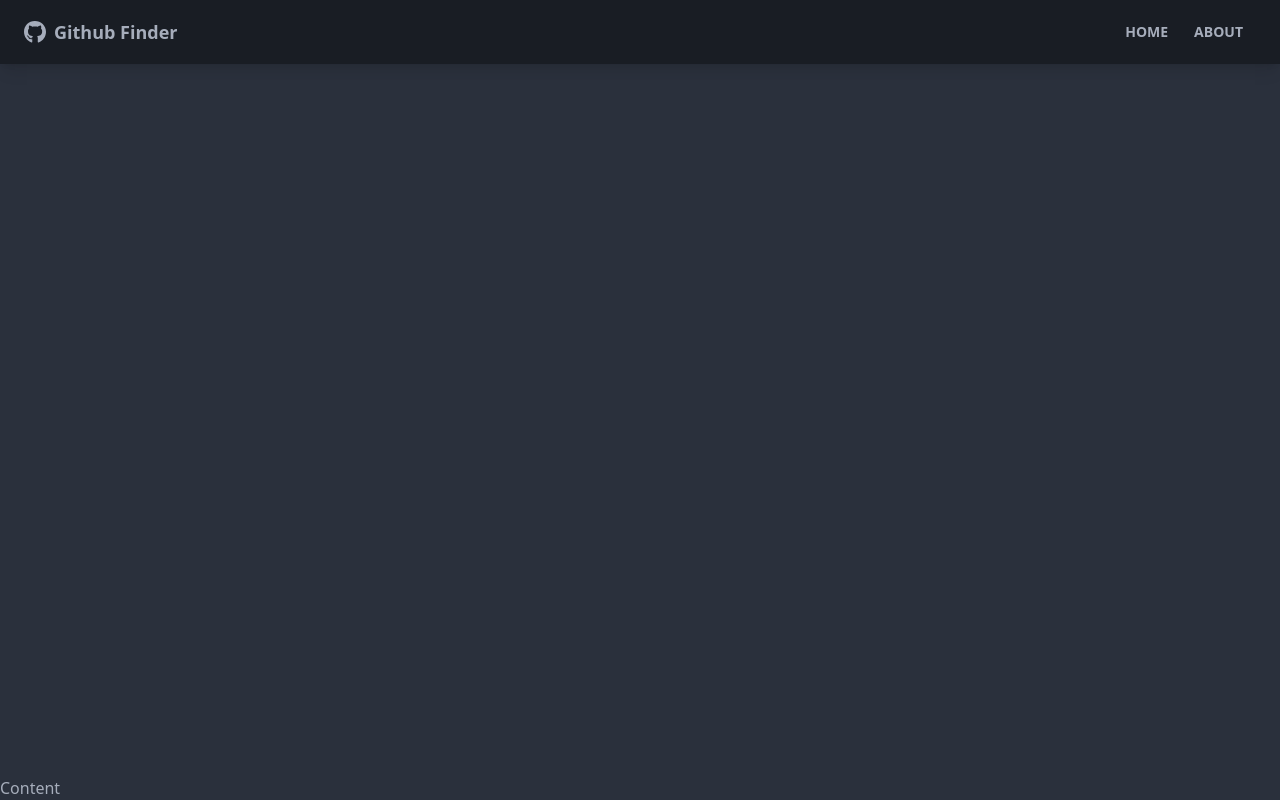
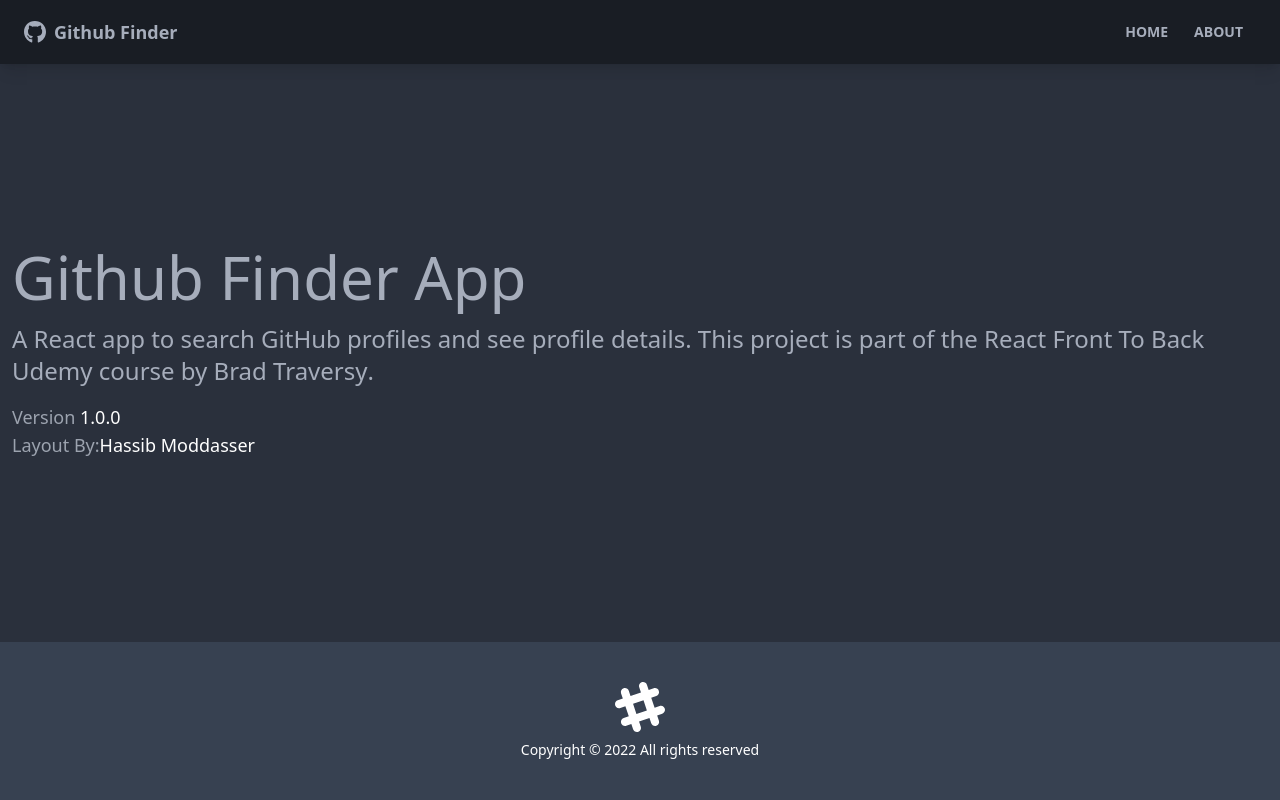
Before and after one commit to gbolahan7/github-finder-app, a React (Create React App) app: page /about in a window 1280 px wide. Built offline with nearby package versions, Linux system fonts and the light colour scheme.

Commit message:
page routing

```diff
--- a/src/App.js
+++ b/src/App.js
@@ -1,6 +1,10 @@
 import React from "react";
-import {BrowserRouter as Router, Route} from 'react-router-dom'
+import {BrowserRouter as Router, Route, Routes} from 'react-router-dom'
 import Navbar from "./components/layout/Navbar";
+import Footer from "./components/Footer";
+import Home from "./pages/Home";
+import About from "./pages/About";
+import NotFound from "./pages/NotFound";
 
 
 function App() {
@@ -8,7 +12,15 @@
     <Router>
        <div className="flex flex-col justify-between h-screen">
         <Navbar/>
-        <main>Content</main>
+        <main className="container mx-auto px-3 pb-12">
+          <Routes>
+            <Route path ='/' element={<Home/>}></Route>
+            <Route path ='/about' element={<About/>}></Route>
+            <Route path ='/notfound' element={<NotFound/>}></Route>
+            <Route path ='/*' element={<NotFound/>}></Route>
+          </Routes>
+        </main>
+        <Footer/>
        </div>
     </Router>
   );
--- /dev/null
+++ b/src/components/Footer.jsx
@@ -0,0 +1,24 @@
+import React from 'react'
+
+export default function Footer() {
+const footerYear = new Date().getFullYear()
+
+  return (
+    <footer className='footer p-10 bg-gray-700 text-primary-content footer-center'>
+        <div>
+        <svg
+          width='50'
+          height='50'
+          viewBox='0 0 24 24'
+          xmlns='http://www.w3.org/2000/svg'
+          fillRule='evenodd'
+          clipRule='evenodd'
+          className='inline-block fill-current'
+        >
+          <path d='M22.672 15.226l-2.432.811.841 2.515c.33 1.019-.209 2.127-1.23 2.456-1.15.325-2.148-.321-2.463-1.226l-.84-2.518-5.013 1.677.84 2.517c.391 1.203-.434 2.542-1.831 2.542-.88 0-1.601-.564-1.86-1.314l-.842-2.516-2.431.809c-1.135.328-2.145-.317-2.463-1.229-.329-1.018.211-2.127 1.231-2.456l2.432-.809-1.621-4.823-2.432.808c-1.355.384-2.558-.59-2.558-1.839 0-.817.509-1.582 1.327-1.846l2.433-.809-.842-2.515c-.33-1.02.211-2.129 1.232-2.458 1.02-.329 2.13.209 2.461 1.229l.842 2.515 5.011-1.677-.839-2.517c-.403-1.238.484-2.553 1.843-2.553.819 0 1.585.509 1.85 1.326l.841 2.517 2.431-.81c1.02-.33 2.131.211 2.461 1.229.332 1.018-.21 2.126-1.23 2.456l-2.433.809 1.622 4.823 2.433-.809c1.242-.401 2.557.484 2.557 1.838 0 .819-.51 1.583-1.328 1.847m-8.992-6.428l-5.01 1.675 1.619 4.828 5.011-1.674-1.62-4.829z'></path>
+        </svg>
+        <p>Copyright &copy; {footerYear} All rights reserved</p>
+        </div>
+    </footer>
+  )
+}
--- a/src/components/layout/Navbar.jsx
+++ b/src/components/layout/Navbar.jsx
@@ -17,7 +17,7 @@
         <div className='flex-1 px-2 mx-2'>
           <div className='flex justify-end'>
             <Link to='/' className='btn btn-ghost btn-sm rounded-btn'> Home</Link>
-            <Link to='/' className='btn btn-ghost btn-sm rounded-btn'> About</Link>
+            <Link to='/about' className='btn btn-ghost btn-sm rounded-btn'> About</Link>
           </div>
 
         </div>
--- /dev/null
+++ b/src/pages/About.jsx
@@ -0,0 +1,31 @@
+import React from 'react'
+
+export default function About() {
+  return (
+    <div>
+      <h1 className='text-6xl mb-4'>Github Finder App</h1>
+      <p className='mb-4 text-2xl font-light'>
+        A React app to search GitHub profiles and see profile details. This
+        project is part of the
+        <a href='https://www.udemy.com/course/modern-react-front-to-back/'>
+          {' '}
+          React Front To Back
+        </a>{' '}
+        Udemy course by
+        <strong>
+          <a href='https://traversymedia.com'> Brad Traversy</a>
+        </strong>
+        .
+      </p>
+      <p className='text-lg text-gray-400'>
+        Version <span className='text-white'>1.0.0</span>
+      </p>
+      <p className='text-lg text-gray-400'>
+        Layout By:
+        <a className='text-white' href='https://twitter.com/hassibmoddasser'>
+          Hassib Moddasser
+        </a>
+      </p>
+    </div>
+  )
+}
--- /dev/null
+++ b/src/pages/Home.jsx
@@ -0,0 +1,10 @@
+import React from 'react'
+
+export default function Home() {
+  return (
+    <div>
+        <h1 className='text-6xl'>Welcome</h1>
+    </div>
+
+  )
+}
--- /dev/null
+++ b/src/pages/NotFound.jsx
@@ -0,0 +1,20 @@
+import React from 'react'
+import {FaHome} from 'react-icons/fa'
+import { Link } from 'react-router-dom'
+
+export default function NotFound() {
+  return (
+    <div className='hero'>
+      <div className='text-center hero-content'>
+        <div className='max-w-lg'>
+          <h1 className='text-8xl font-bold mb-8'>Oops!</h1>
+          <p className='text-5xl mb-6'>404- Page Not Found</p>
+          <Link to='/' className='btn btn-primary btn-lg'>
+            <FaHome className='mr-2'/>
+            Back To Home
+          </Link>
+        </div>
+      </div>
+    </div>
+  )
+}
```
Also changed, not shown: 1 other file (tests, documents, lock files or other folders).
